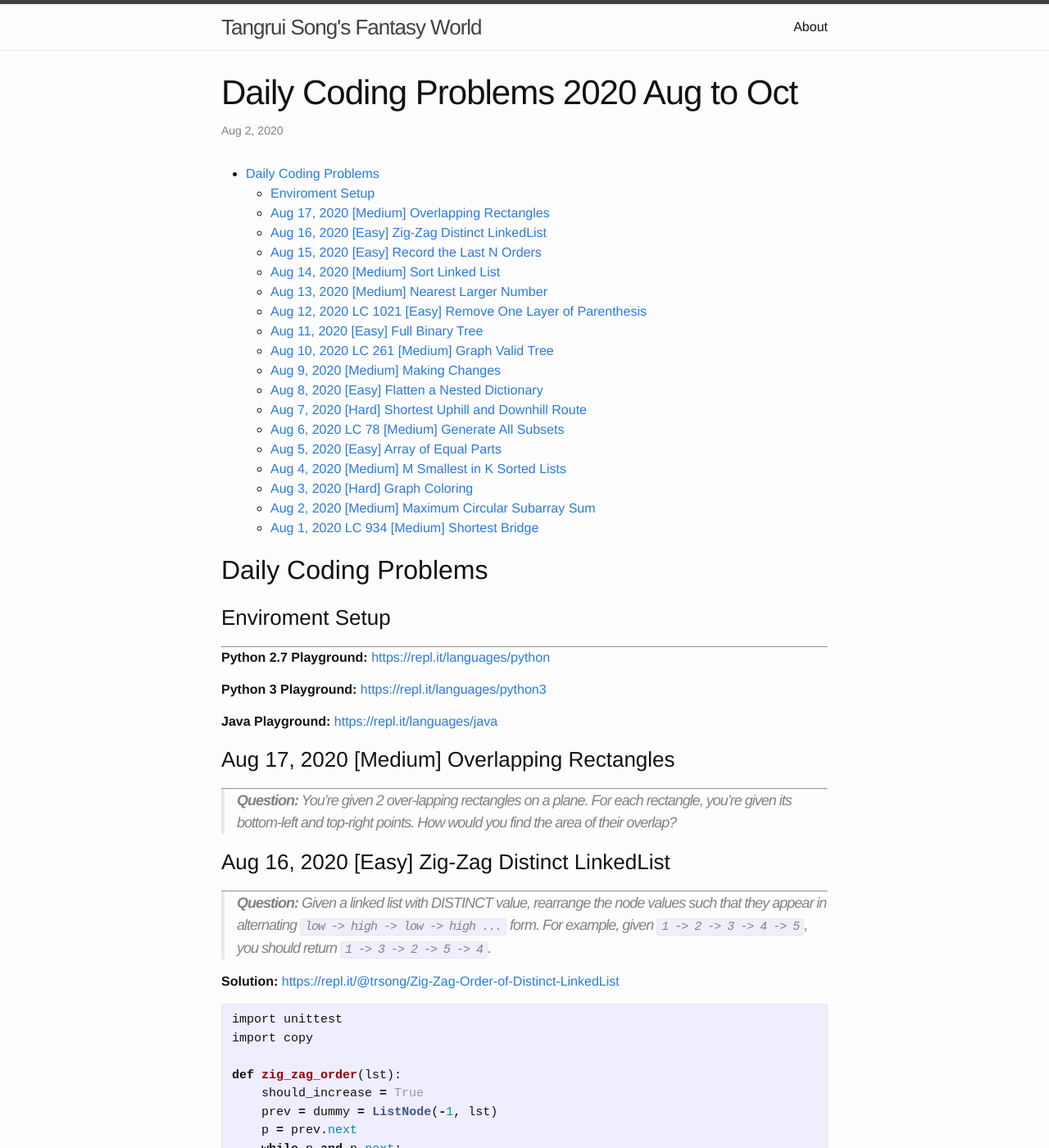
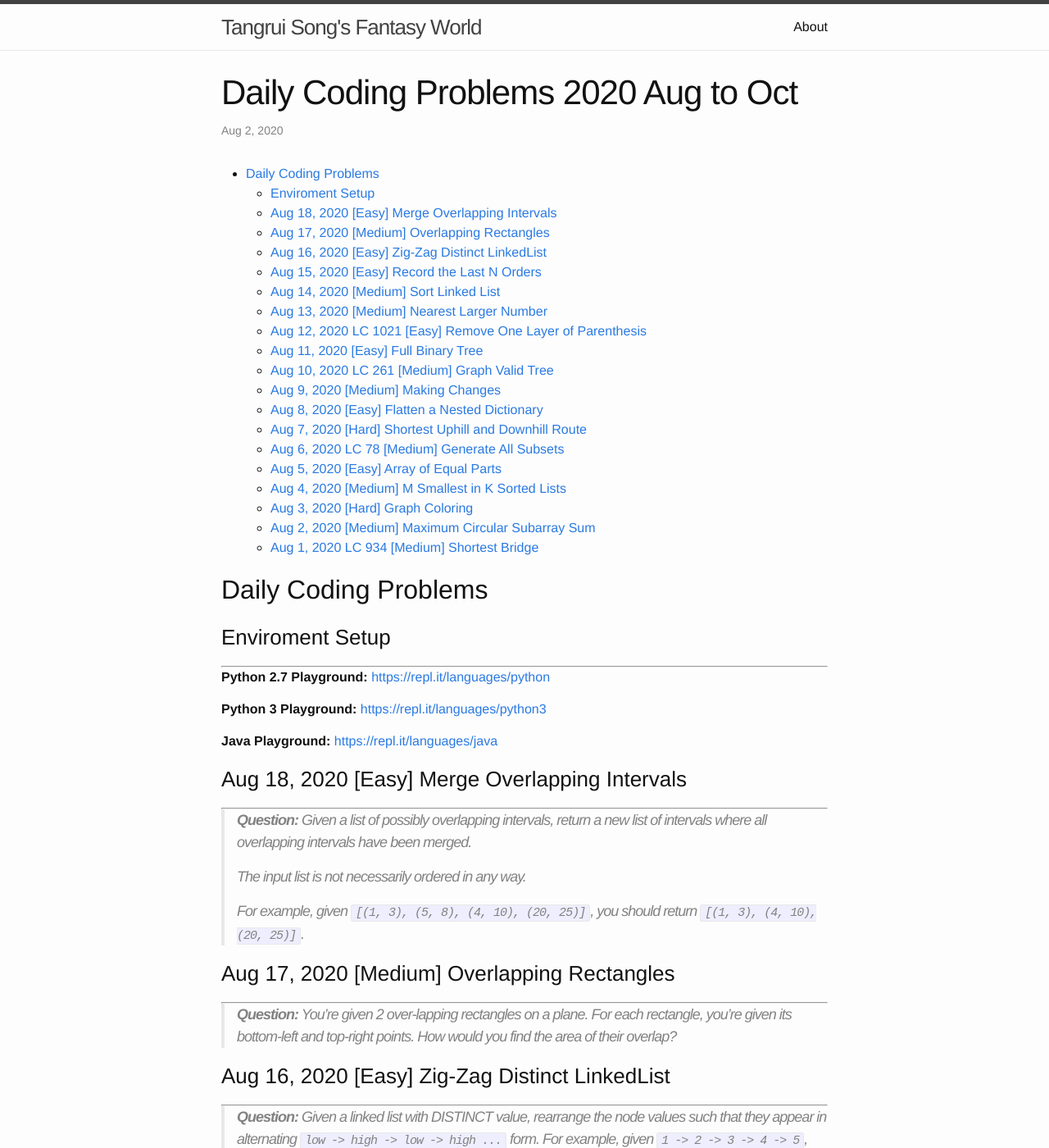
Before and after one commit to trsong/trsong.github.io, a Jekyll site: the page built from _posts/2020-08-01-DailyQuestionsAug.md, in a window 1280 px wide and 1400 px high. Shown: the whole window at 82% size. Built offline with Jekyll 4.4.1, drawn with Linux system fonts in a browser that asks for light colours; some of the changed text lies outside the part shown.

Commit message:
Add Aug 18 Question

```diff
--- a/_posts/2020-08-01-DailyQuestionsAug.md
+++ b/_posts/2020-08-01-DailyQuestionsAug.md
@@ -17,6 +17,15 @@ categories: Python/Java
 **Python 3 Playground:** [https://repl.it/languages/python3](https://repl.it/languages/python3)
 
 **Java Playground:** [https://repl.it/languages/java](https://repl.it/languages/java)
+
+
+### Aug 18, 2020 \[Easy\] Merge Overlapping Intervals
+---
+> **Question:** Given a list of possibly overlapping intervals, return a new list of intervals where all overlapping intervals have been merged.
+>
+> The input list is not necessarily ordered in any way.
+>
+> For example, given `[(1, 3), (5, 8), (4, 10), (20, 25)]`, you should return `[(1, 3), (4, 10), (20, 25)]`.
 
 
 ### Aug 17, 2020 \[Medium\] Overlapping Rectangles
```
